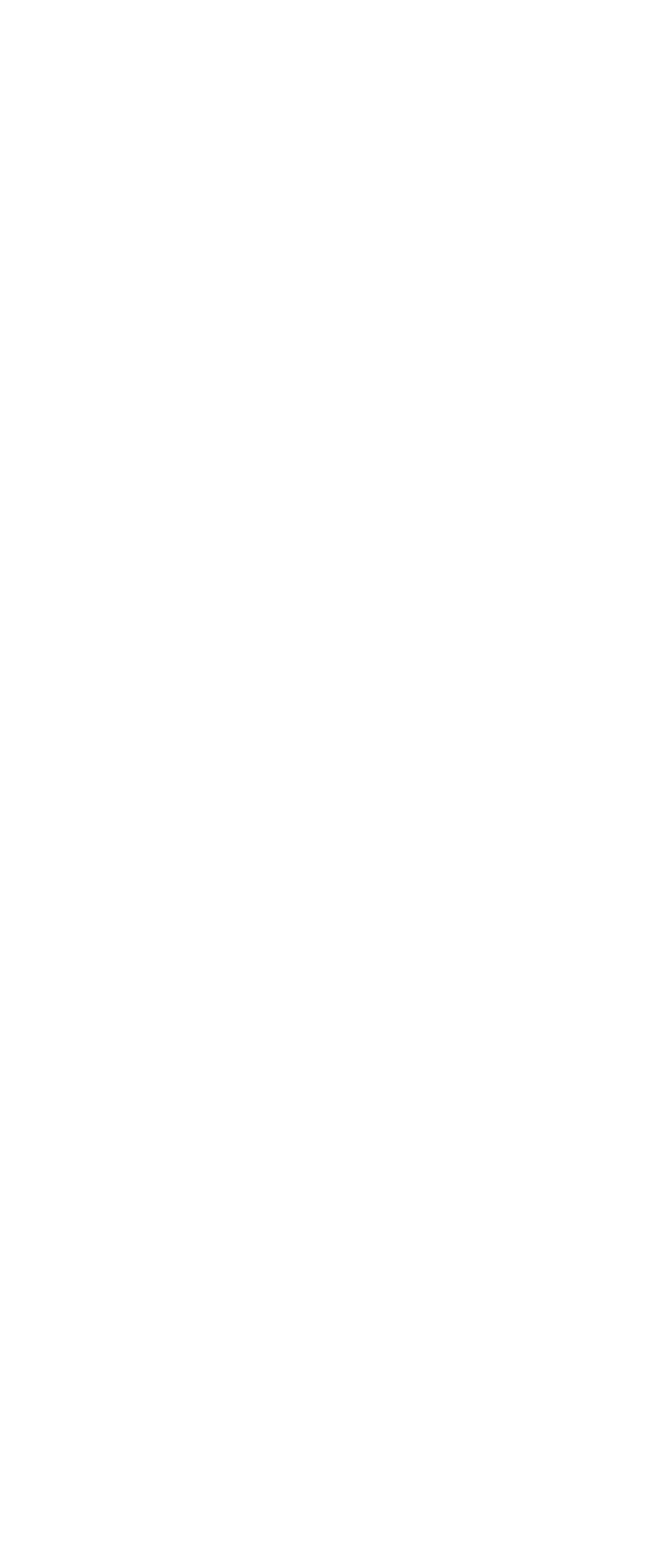
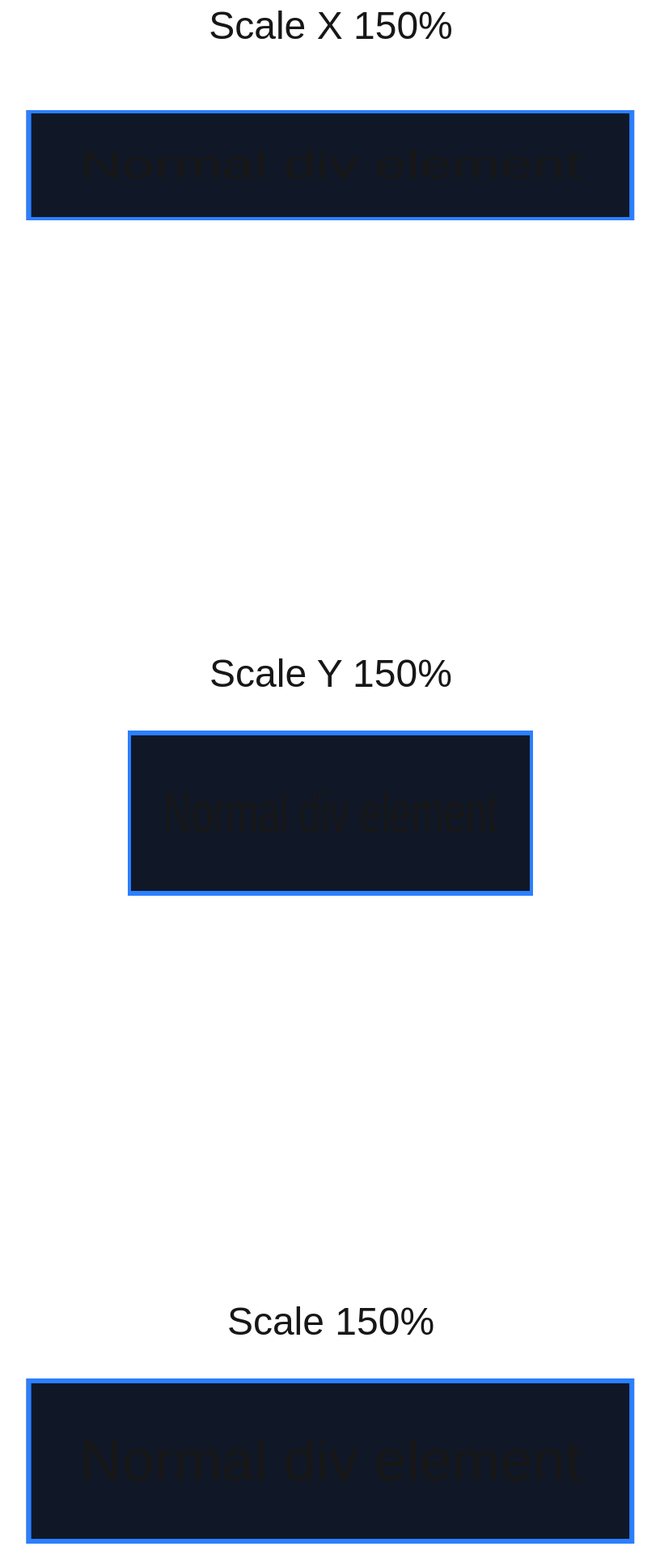
Before and after one commit to alireza-1080/gsap-course, a Next.js app: page /css-transform-2d in a window 1280 px wide. Shown: the part 3460-5380 px from the top of the page at 81% size, without its empty margins (231-1047 px from the left). Before the commit the page ends 3200 px from the top, so only its background shows below. Built offline with nearby package versions, Linux system fonts and the light colour scheme.

Commit message:
CSS Transition 2D P.2

```diff
--- a/app/css-transform-2d/page.tsx
+++ b/app/css-transform-2d/page.tsx
@@ -16,6 +16,30 @@
         <h2>Translate X -50%</h2>
         <div className='w-fit h-fit p-10 border-4 border-blue-500 bg-gray-900 -translate-x-1/2'>Normal div element</div>
       </div>
+      <div>
+        <h2>Scale X 150%</h2>
+        <div className='w-fit h-fit p-10 border-4 border-blue-500 bg-gray-900 scale-x-150'>Normal div element</div>
+      </div>
+      <div>
+        <h2>Scale Y 150%</h2>
+        <div className='w-fit h-fit p-10 border-4 border-blue-500 bg-gray-900 scale-y-150'>Normal div element</div>
+      </div>
+      <div>
+        <h2>Scale 150%</h2>
+        <div className='w-fit h-fit p-10 border-4 border-blue-500 bg-gray-900 scale-150'>Normal div element</div>
+      </div>
+      <div>
+        <h2>Skew X 12 deg</h2>
+        <div className='w-fit h-fit p-10 border-4 border-blue-500 bg-gray-900 skew-x-12'>Normal div element</div>
+      </div>
+      <div>
+        <h2>Skew Y 12 deg</h2>
+        <div className='w-fit h-fit p-10 border-4 border-blue-500 bg-gray-900 skew-y-12'>Normal div element</div>
+      </div>
+      <div>
+        <h2>Skew 12 deg</h2>
+        <div className='w-fit h-fit p-10 border-4 border-blue-500 bg-gray-900 skew-12'>Normal div element</div>
+      </div>
     </div>
   );
 };
```
